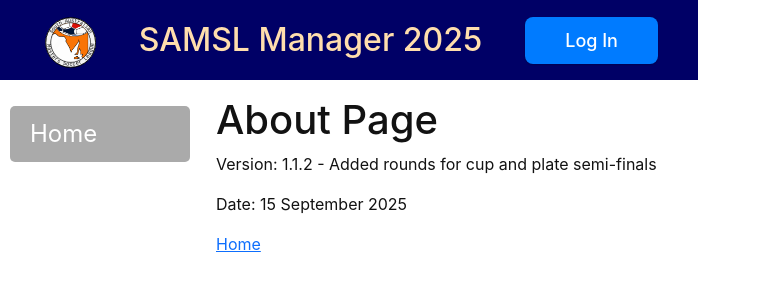
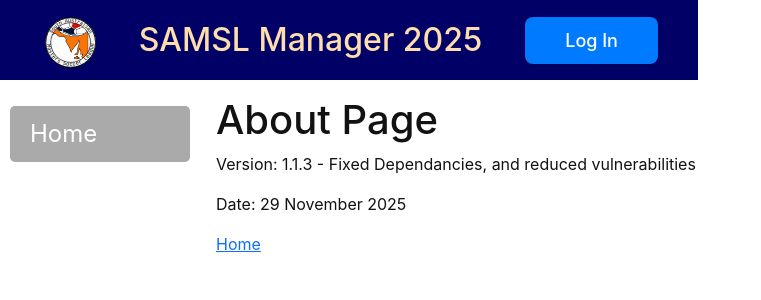
Before and after one commit to Andy-Warhurst/samsl-timesheets, a React (Create React App) app: page /about in a window 1280 px wide. Shown: the top 300 px of the page, without its empty margins (0-761 px from the left). Built offline with nearby package versions, Linux system fonts and the light colour scheme; no server answers.

Commit message:
Attempt to recover earlier commits

```diff
--- a/package.json
+++ b/package.json
@@ -17,10 +17,11 @@
     "react-bootstrap": "^2.10.10",
     "react-dom": "^19.2.0",
     "react-router-dom": "^7.9.6",
-    "react-scripts": "5.0.1",
+    "react-scripts": "^5.0.1",
     "web-vitals": "^5.1.0"
   },
   "scripts": {
+    "dev": "vite",
     "start": "react-scripts start",
     "build": "react-scripts build",
     "test": "react-scripts test",
--- a/src/About.js
+++ b/src/About.js
@@ -8,10 +8,10 @@ function About() {
         <div>
             <h1>About Page</h1>
             <p>
-                Version: 1.1.2 - Added rounds for cup and plate semi-finals
+                Version: 1.1.3 - Fixed Dependancies, and reduced vulnerabilities
             </p>
             <p>
-                Date: 15 September 2025
+                Date: 29 November 2025
             </p>
             <Link to="/">Home</Link>
         </div>
```
Also changed, not shown: 1 other file (tests, documents, lock files or other folders).
